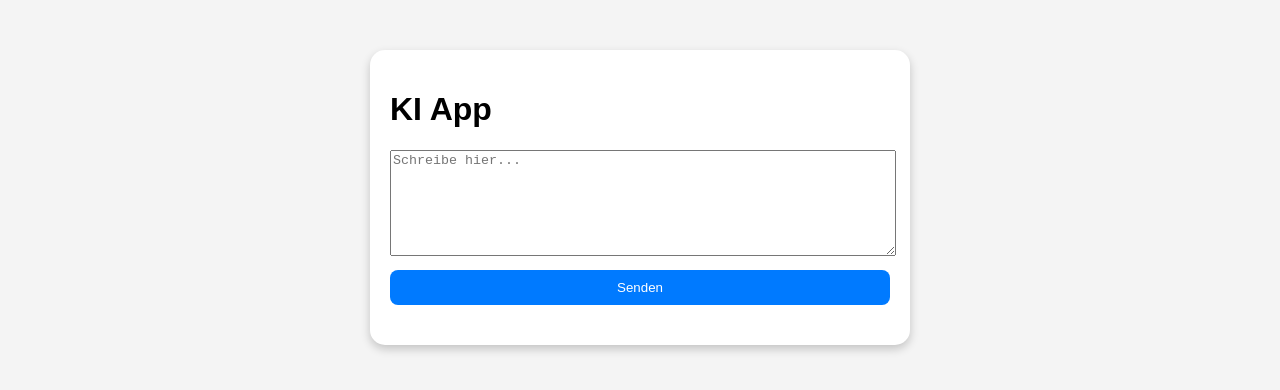
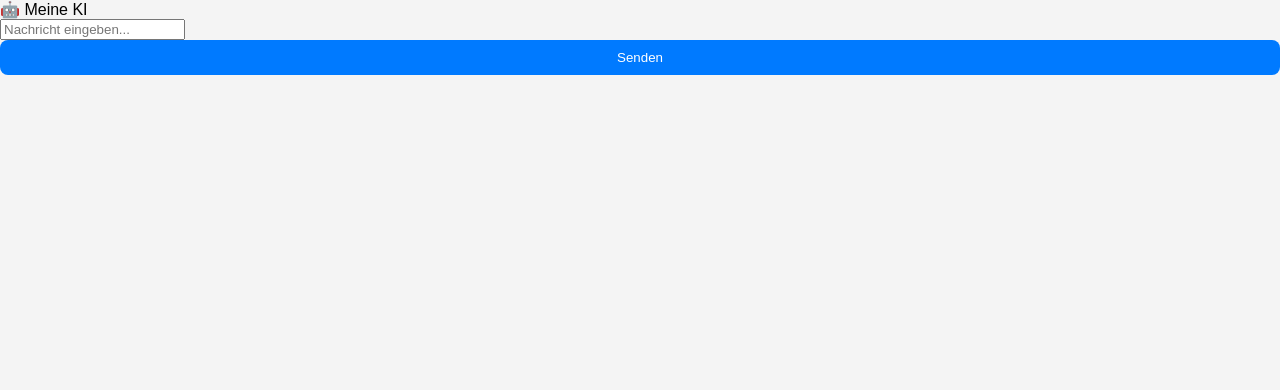
Before and after one commit to Karl-codeing/ios-app, a plain HTML site: page index.html in a window 1280 px wide. Drawn offline with Linux system fonts and the light colour scheme.

Commit message:
Update index.html

```diff
--- a/index.html
+++ b/index.html
@@ -2,27 +2,17 @@
 <html lang="de">
 <head>
   <meta charset="UTF-8">
+  <title>Meine KI App</title>
   <meta name="viewport" content="width=device-width, initial-scale=1.0">
-  <title>KI App</title>
-
-  <!-- PWA Manifest -->
-  <link rel="manifest" href="manifest.json">
-
-  <!-- iOS Meta -->
-  <meta name="apple-mobile-web-app-capable" content="yes">
-  <meta name="apple-mobile-web-app-status-bar-style" content="black-translucent">
-  <meta name="apple-mobile-web-app-title" content="Meine KI App">
-  <link rel="apple-touch-icon" href="icon.png">
-
   <link rel="stylesheet" href="style.css">
 </head>
 <body>
-  <div class="app">
-    <h1>KI App</h1>
-    <textarea id="input" placeholder="Schreibe hier..."></textarea>
-    <button id="send">Senden</button>
-    <div id="output"></div>
-  </div>
+  <header>🤖 Meine KI</header>
+  <div id="chat"></div>
+  <footer>
+    <input id="msg" type="text" placeholder="Nachricht eingeben..." onkeypress="if(event.key==='Enter') sendMsg()">
+    <button onclick="sendMsg()">Senden</button>
+  </footer>
 
   <script src="script.js"></script>
 </body>
```
